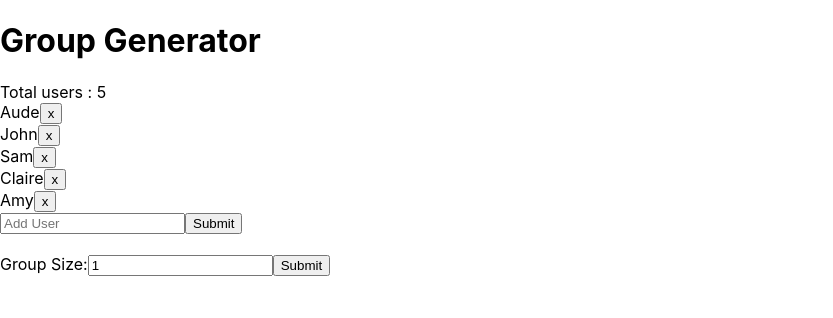
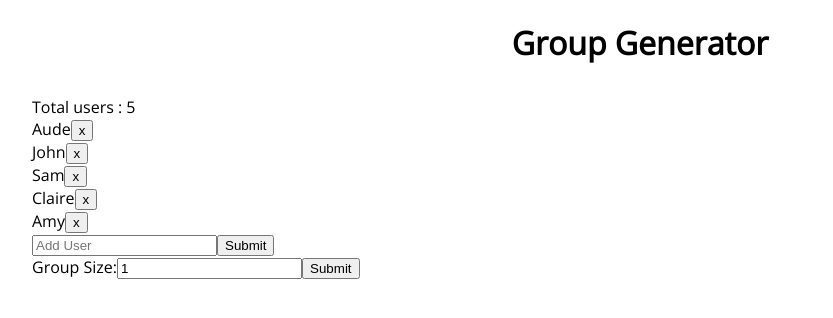
Before and after one commit to audefaucheux/group-generator, a React (Create React App) app: page / in a window 1280 px wide. Shown: the top 318 px of the page, without its empty margins (0-833 px from the left). Built offline with nearby package versions, Linux system fonts and the light colour scheme; the HTML template or start-up script is replaced by a standard one.

Commit message:
update User foldrer name and add initial style files

```diff
--- a/src/App.css
+++ b/src/App.css
@@ -1,38 +1,11 @@
-.App {
+body {
+  font-family: "Open Sans", sans-serif;
+}
+
+h1 {
   text-align: center;
 }
 
-.App-logo {
-  height: 40vmin;
-  pointer-events: none;
+#generator {
+  margin: 2rem;
 }
-
-@media (prefers-reduced-motion: no-preference) {
-  .App-logo {
-    animation: App-logo-spin infinite 20s linear;
-  }
-}
-
-.App-header {
-  background-color: #282c34;
-  min-height: 100vh;
-  display: flex;
-  flex-direction: column;
-  align-items: center;
-  justify-content: center;
-  font-size: calc(10px + 2vmin);
-  color: white;
-}
-
-.App-link {
-  color: #61dafb;
-}
-
-@keyframes App-logo-spin {
-  from {
-    transform: rotate(0deg);
-  }
-  to {
-    transform: rotate(360deg);
-  }
-}
--- a/src/App.js
+++ b/src/App.js
@@ -1,5 +1,5 @@
 import React, { useState } from "react";
-import UsersList from "./UsersList/UsersList";
+import UserList from "./Users/UserList";
 import GroupList from "./Groups/GroupList";
 import "./App.css";
 
@@ -7,14 +7,13 @@ const App = () => {
   const [users, setUsers] = useState(["Aude", "John", "Sam", "Claire", "Amy"]);
 
   return (
-    <div>
+    <React.Fragment>
       <h1>Group Generator</h1>
-      <div>
-        <UsersList {...{ users, setUsers }} />
-        <br />
+      <div id="generator">
+        <UserList {...{ users, setUsers }} />
         <GroupList {...{ users }} />
       </div>
-    </div>
+    </React.Fragment>
   );
 };
 
--- a/src/Groups/GroupList.js
+++ b/src/Groups/GroupList.js
@@ -1,5 +1,6 @@
 import React, { useState } from "react";
 import Group from "./Group";
+import { GroupListStyle } from "./styles/GroupListStyle";
 
 const GroupList = ({ users }) => {
   const [groupSize, setGroupSize] = useState(1);
@@ -50,7 +51,7 @@ const GroupList = ({ users }) => {
   };
 
   return (
-    <div>
+    <GroupListStyle>
       <form onSubmit={handleSubmit}>
         <label>
           Group Size:
@@ -68,7 +69,7 @@ const GroupList = ({ users }) => {
         groups.map((group, index) => (
           <Group key={index} id={index + 1} group={group} />
         ))}
-    </div>
+    </GroupListStyle>
   );
 };
 
--- /dev/null
+++ b/src/Groups/styles/GroupListStyle.js
@@ -0,0 +1,3 @@
+import styled from "@emotion/styled";
+
+export const GroupListStyle = styled.div``;
--- a/src/UsersList/UsersList.js
+++ b/src/Users/UserList.js
@@ -1,14 +1,15 @@
 import React from "react";
 import User from "./User";
 import AddUser from "./AddUser";
+import { UserListStyle } from "./styles/UserList.style";
 
-const UsersList = ({ users, setUsers }) => {
+const UserList = ({ users, setUsers }) => {
   const handleClickDelete = (id) => {
     setUsers(users.filter((user, index) => index !== id));
   };
 
   return (
-    <div>
+    <UserListStyle>
       {`Total users : ${users.length}`}
       {users.map((user, index) => (
         <User
@@ -19,8 +20,8 @@ const UsersList = ({ users, setUsers }) => {
         />
       ))}
       <AddUser {...{ users, setUsers }} />
-    </div>
+    </UserListStyle>
   );
 };
 
-export default UsersList;
+export default UserList;
--- /dev/null
+++ b/src/Users/styles/UserList.style.js
@@ -0,0 +1,3 @@
+import styled from "@emotion/styled";
+
+export const UserListStyle = styled.div``;
```
Also changed, not shown: src/Users/AddUser.js (renamed from src/UsersList/AddUser.js), src/Users/User.js (renamed from src/UsersList/User.js), 1 other file (tests, documents, lock files or other folders).
